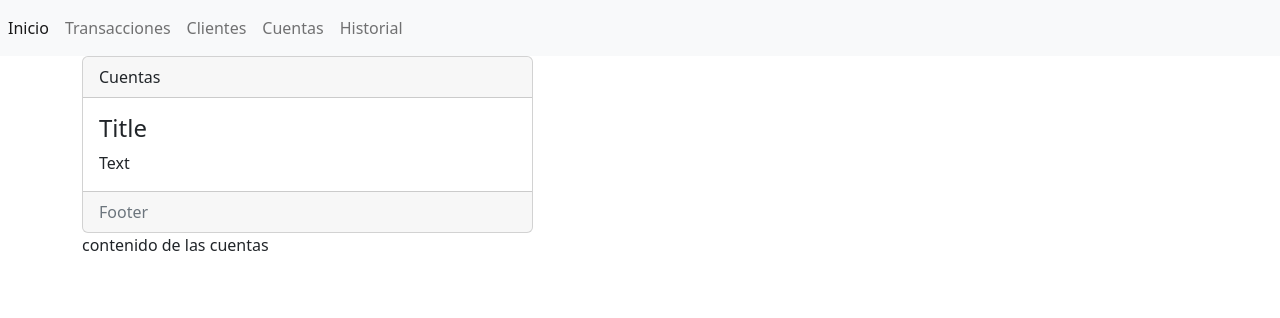
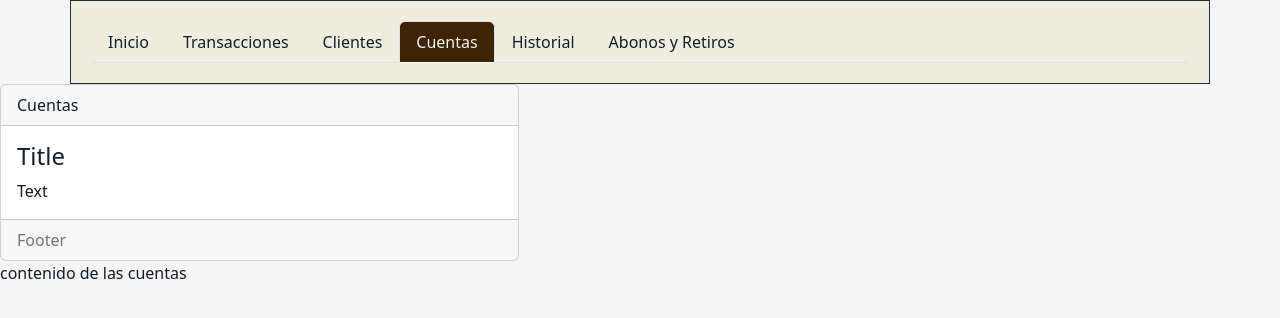
Before and after one commit to JaviBlaus/Sistemas-Op, a PHP site: page /secciones/Cuentas.php in a window 1280 px wide. Shown: the top 318 px of the page. Run offline with PHP 8.4, Linux system fonts and the light colour scheme.

Commit message:
Update cabecera.php
Agregar color y cambiar formato cabecera

```diff
--- a/websito/templates/cabecera.php
+++ b/websito/templates/cabecera.php
@@ -3,7 +3,6 @@
 
 <head>
   <title>Title</title>
-  <!-- Required meta tags -->
   <meta charset="utf-8">
   <meta name="viewport" content="width=device-width, initial-scale=1, shrink-to-fit=no">
 
@@ -11,17 +10,68 @@
   <link href="https://cdn.jsdelivr.net/npm/bootstrap@5.2.1/dist/css/bootstrap.min.css" rel="stylesheet"
     integrity="sha384-iYQeCzEYFbKjA/T2uDLTpkwGzCiq6soy8tYaI1GyVh/UjpbCx/TYkiZhlZB6+fzT" crossorigin="anonymous">
 
+  <style>
+    body {
+      background-color: #F5F5F5;
+      color: #141E27;
+    }
+
+    .nav-link.active,
+    .nav-link:hover {
+      background-color: #DFD7BF;
+      color: #141E27;
+    }
+
+    .nav-link {
+      background-color: #F2EAD3;
+      color: #141E27;
+    }
+
+    .nav-tabs .nav-item.show .nav-link,
+    .nav-tabs .nav-link.active {
+      background-color: #3F2305;
+      color: #F5F5F5;
+    }
+
+    .container {
+      background-color: #EEEDDE;
+      color: #141E27;
+      padding: 20px;
+      border: 1px solid #203239;
+    }
+
+    .table {
+      background-color: #E0DDAA;
+      border: 1px solid #203239;
+    }
+  </style>
 </head>
 
 <body>
-<nav class="navbar navbar-expand navbar-light bg-light">
-                <div class="nav navbar-nav">
-                    <a class="nav-item nav-link active" href="index.php">Inicio </a>
-                    <a class="nav-item nav-link" href="transacciones.php">Transacciones</a>
-                    <a class="nav-item nav-link" href="Clientes.php">Clientes</a>
-                    <a class="nav-item nav-link" href="Cuentas.php">Cuentas</a>
-                    <a class="nav-item nav-link" href="Historial.php">Historial</a>
-                </div>
-            </nav>
 
-      <div class="container">
+  <div class="container">
+    <ul class="nav nav-tabs">
+      <li class="nav-item">
+        <a class="nav-link <?php echo (basename($_SERVER['PHP_SELF']) == 'index.php') ? 'active' : ''; ?>" href="index.php">Inicio</a>
+      </li>
+      <li class="nav-item">
+        <a class="nav-link <?php echo (basename($_SERVER['PHP_SELF']) == 'transacciones.php') ? 'active' : ''; ?>" href="transacciones.php">Transacciones</a>
+      </li>
+      <li class="nav-item">
+        <a class="nav-link <?php echo (basename($_SERVER['PHP_SELF']) == 'Clientes.php') ? 'active' : ''; ?>" href="Clientes.php">Clientes</a>
+      </li>
+      <li class="nav-item">
+        <a class="nav-link <?php echo (basename($_SERVER['PHP_SELF']) == 'Cuentas.php') ? 'active' : ''; ?>" href="Cuentas.php">Cuentas</a>
+      </li>
+      <li class="nav-item">
+        <a class="nav-link <?php echo (basename($_SERVER['PHP_SELF']) == 'Historial.php') ? 'active' : ''; ?>" href="Historial.php">Historial</a>
+      </li>
+      <li class="nav-item">
+        <a class="nav-link <?php echo (basename($_SERVER['PHP_SELF']) == 'abyret.php') ? 'active' : ''; ?>" href="abyret.php">Abonos y Retiros</a>
+      </li>
+    </ul>
+  </div>
+
+</body>
+
+</html>
```
